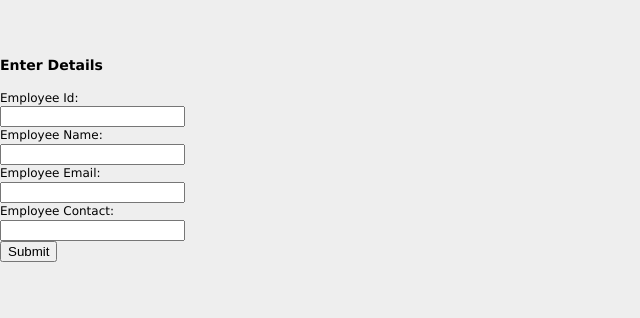
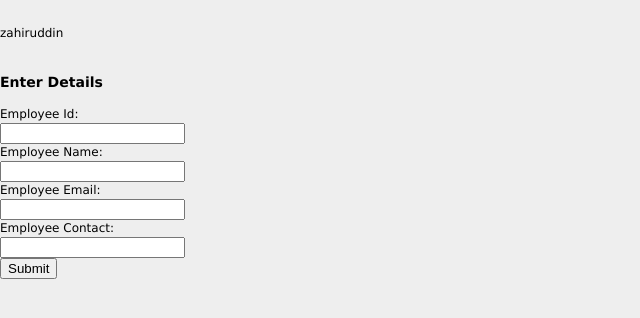
Before and after one commit to zahiruddinnorzain/crud_django, a Django app: page /emp in a window 1280 px wide. Shown: the top 318 px of the page, without its empty margins (0-640 px from the left). Run offline with Django 3.2, Linux system fonts and the light colour scheme.

Commit message:
Update index.html

```diff
--- a/employee/templates/index.html
+++ b/employee/templates/index.html
@@ -6,7 +6,7 @@
         {% load static %}
         <link rel="stylesheet" href="{% static 'css/style.css' %}"/>
     </head>
-    <body>
+    <body>  zahiruddin
     <form method="POST" class="post-form" action="/emp">
             {% csrf_token %}
         <div class="container">
```
